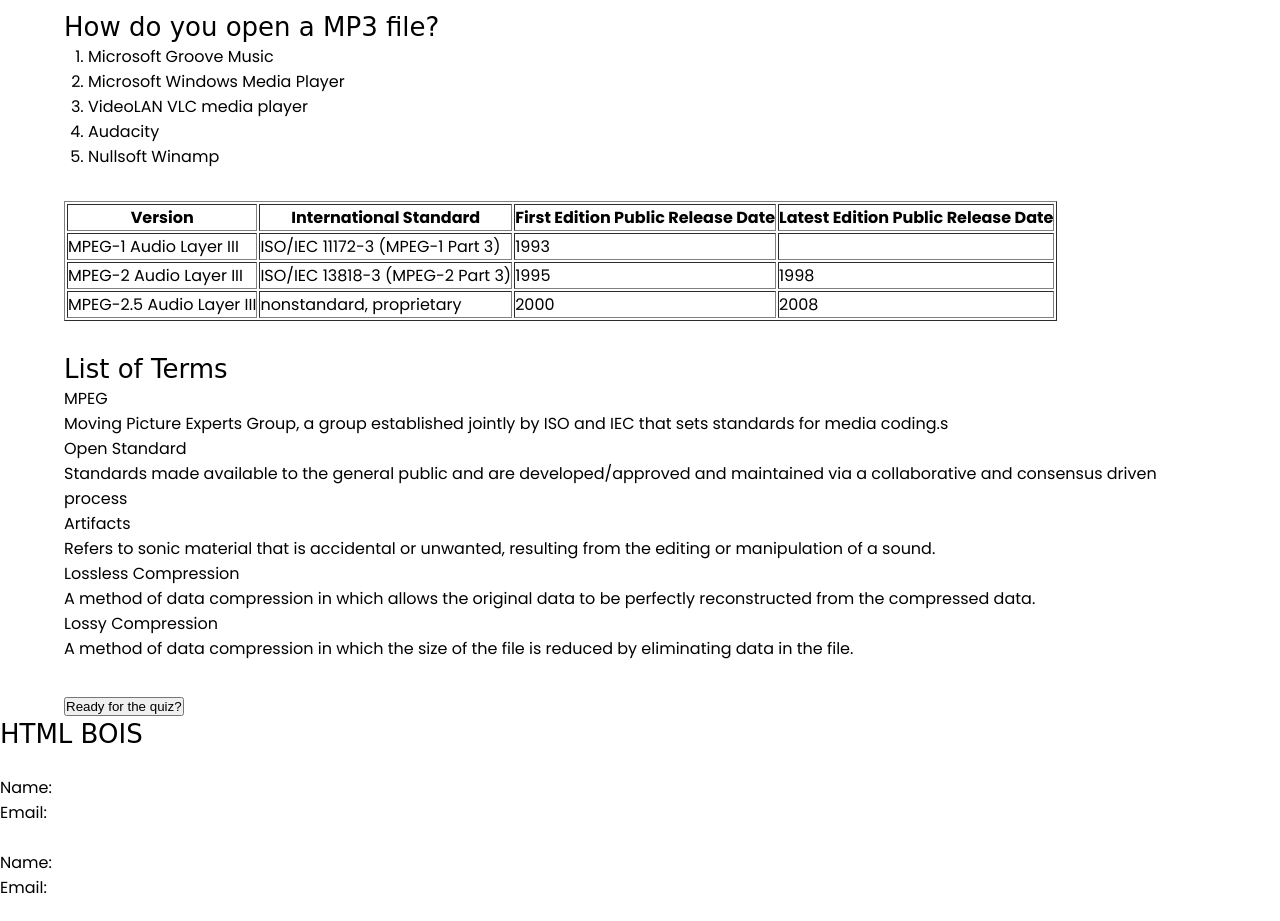
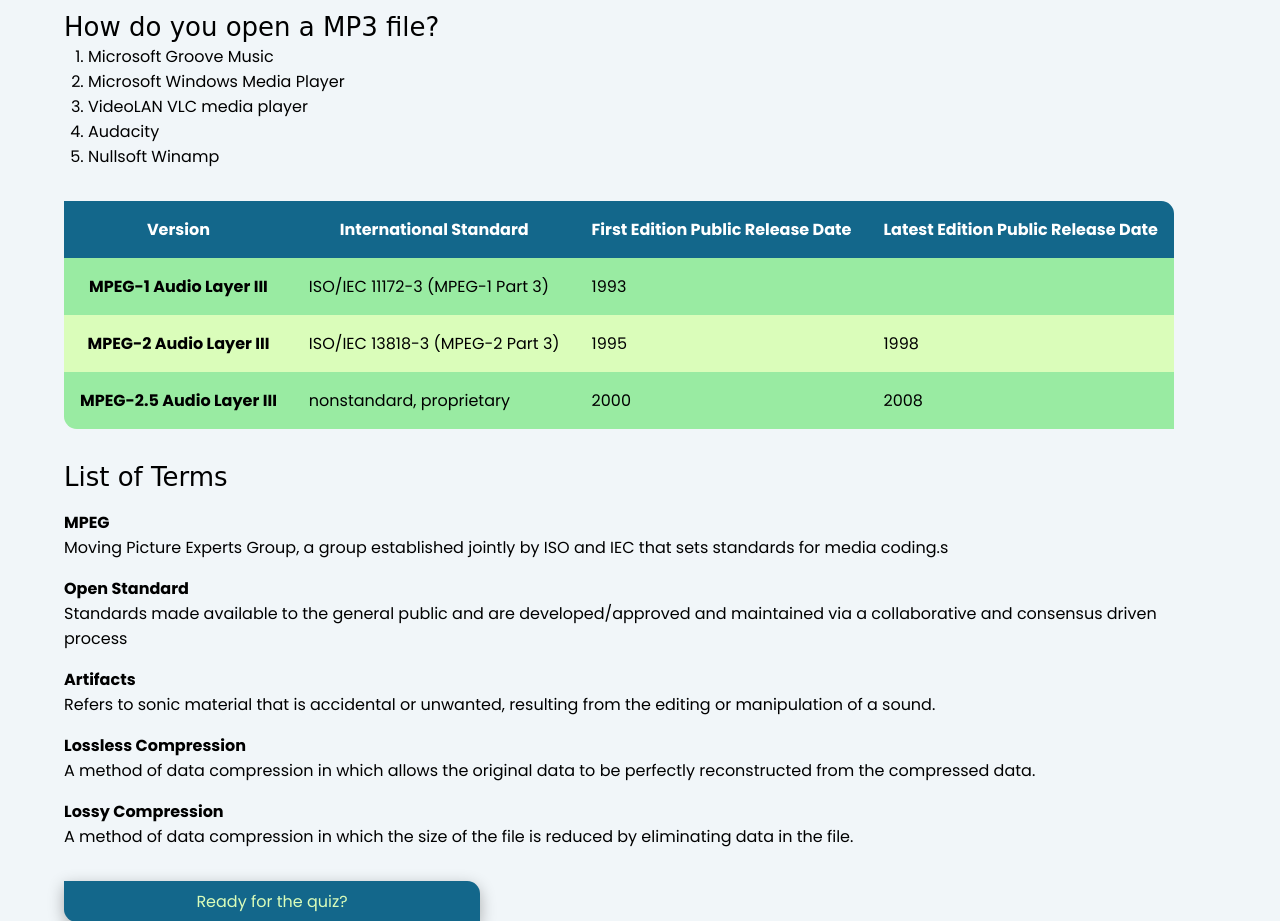
Before and after one commit to Legacy107/COS10026-Assignment, a PHP site: page /topic.html in a window 1280 px wide. Shown: the part 2400-3321 px from the top of the page. Run offline with PHP 8.4, Linux system fonts and the light colour scheme; some web fonts are replaced.

Commit message:
feat: topic css more styling

```diff
--- a/styles/style.css
+++ b/styles/style.css
@@ -13,6 +13,7 @@ body {
     --green-400: hsla(127, 67%, 76%, 1);
     --green-500: hsla(171, 52%, 52%, 1);
     --cyan-400: hsla(198, 76%, 31%, 1);
+    --cyan-500: hsla(198, 71%, 26%, 1); /* button active */
     --black-400: hsla(200, 96%, 10%, 1);
     --gray-300: hsla(0, 0%, 77%, 1);
     --gray-400: hsla(200, 9%, 72%, 1);
@@ -29,7 +30,7 @@ h2 {
 /*---Navigation---*/
 nav {
     width: 100%; /*full length nav bar*/
-    padding: 16px; /*make space for items*/
+    padding: 1em; /*make space for nav*/
     display: flex;
     background: var(--cyan-400);
 }
@@ -44,7 +45,7 @@ nav ul {
     width: 60%; /*area*/
     margin-right: 10%; /*empty space in right*/
     text-align: right; /*nav item to right*/
-    font-size: 20px;
+    font-size: 1.2em;
 }
 
 nav ul li {
@@ -68,21 +69,26 @@ ul li a:active { /*nav and topic-aside*/
 /*---Navigation---*/
 
 /*---Topic HTML---*/
+#topic-main {
+    background-color: var(--green-100);
+}
+
 #topic-article {
-    width: 94%; /*main area*/
-    margin: 0 3%; /*top-bottom, left-right*/
+    width: 100%; /*main area*/
     display: grid;
+    column-gap: 5%; /*left-right gaps*/
+    grid-template-columns: 0% 90% 0%; /*width of 2 columns*/
     grid-template-areas: /*how the stuff is arranged*/
-        'graphic'
-        'history'
-        'owner'
-        'image'
-        'compare'
-        'software'
-        'table'
-        'term'
-        'aside'
-        'quiz';
+        '. graphic .'
+        '. history .'
+        '. owner .'
+        'image image image'
+        '. compare .'
+        '. software .'
+        '. table .'
+        '. term .'
+        '. aside .'
+        '. quiz .';
 }
 
 #topic-graphic {
@@ -111,6 +117,9 @@ ul li a:active { /*nav and topic-aside*/
 #topic-image img {
     width: 100%; /*full length*/
 }
+#topic-image figcaption {
+    padding-left: 5%; /*make caption move to the right*/
+}
 
 #topic-compare {
     grid-area: compare;
@@ -128,21 +137,55 @@ ul li a:active { /*nav and topic-aside*/
 #topic-table {
     grid-area: table;
     margin-top: 2em;
+    overflow: auto; /*when table cant fit into screen, make table scrollable*/
+}
+#topic-table table {
+    border-collapse: collapse;
+}
+#topic-table table tr th  {
+    color: white;
+    padding: 1em; /*give space for items*/
+}
+#topic-table table tr td  {
+    padding: 1em; /*give space for items*/
+}
+#topic-table table tr td:first-child { /*all tr's first td*/
+    font-weight: bold;
+    text-align: center;
+}
+#topic-table table tr:nth-child(even) { /*all even tr*/
+    background-color: var(--green-400);
+}
+#topic-table table tr:nth-child(odd) { /*all odd tr*/
+    background-color: var(--green-300);
+}
+#topic-table table tr:first-child { /*first tr*/
+    background-color: var(--cyan-400);
+}
+#topic-table table tr:last-child td:first-child { /*first column, last row*/
+    border-radius: 0 0 0 0.8em; /*top-left, top-right, bottom-right, bottom-left*/
+}
+#topic-table table tr:first-child th:last-child { /*first row, last column*/
+    border-radius: 0 0.8em 0 0; /*top-left, top-right, bottom-right, bottom-left*/
 }
 
 #topic-term {
     grid-area: term;
     margin-top: 2em;
 }
+#topic-term dl dt {
+    font-weight: bold;
+    margin-top: 1em;
+}
 
 #topic-aside {
     grid-area: aside;
     margin-top: 2em;
+    padding: 8%; /*content placement*/
     color: white;
     background-color: var(--green-500);
-    border-radius: 10px 10px 0 10px; /*top-left, top-right, bottom-right, bottom-left*/
-    padding: 8%; /*content placement*/
-    box-shadow: 10px 10px 10px rgb(0 0 0 / 30%); /*left-right, top-bottom, density, size, color*/
+    border-radius: 1em 1em 0 1em; /*top-left, top-right, bottom-right, bottom-left*/
+    box-shadow: 0.5em 0.5em 1em rgb(0 0 0 / 30%); /*left-right, top-bottom, density, size, color*/
 }
 #topic-aside ul {
     padding-left: 10%; /*make the bullet points move to the right*/
@@ -151,31 +194,52 @@ ul li a:active { /*nav and topic-aside*/
 #topic-quiz {
     grid-area: quiz;
     margin-top: 2em;
+    margin-bottom: 2em;
+    background-color: var(--cyan-400);
+    border-radius: 0 0.8em 0 0.8em; /*top-left, top-right, bottom-right, bottom-left*/
+    box-shadow: 0 0.3em 1em rgb(0 0 0 / 30%); /*left-right, top-bottom, density, size, color*/
+}
+#topic-quiz button {
+    width: 100%; /*setup for text align center*/
+    margin: 0 auto; /*text align center*/
+    padding: 0.5em 0 0.5em; /*top left-right bottom*/
+    color: var(--green-300);
+    background: none; /*remove button background style*/
+    border: none; /*remove button border style*/
+    cursor: pointer; /*set cursor to pointer when hovering*/
+    font: inherit; /*inherit font instead of using button font*/
+}
+#topic-quiz:active { /*when button is being clicked*/
+    background-color: var(--cyan-500);
 }
 /*---Topic HTML---*/
 
 @media screen and (min-width: 481px) { /*minimum needs to have n-size, then apply (tablet)*/
+    #topic-graphic {
+        width: 26em; /*length of line*/
+    }
+
+    #topic-quiz {
+        width: 26em; /*length of button*/
+    }
 }
 
 @media screen and (min-width: 961px) { /*minimum needs to have n-size, then apply (pc)*/
     #topic-article {
-        width: 90%; /*main area*/
-        margin: 0 5%; /*top-bottom, left-right*/
-        column-gap: 10%; /*left-right gaps*/
-        grid-template-columns: 70% 20%; /*width of 2 columns*/
+        grid-template-columns: 0% 63% 22% 0%; /*width of 2 columns*/
         grid-template-areas: /*how the stuff is arranged*/
-            'graphic aside'
-            'history aside'
-            'owner aside'
-            'image image'
-            'compare compare'
-            'software software'
-            'table table'
-            'term term'
-            'quiz quiz';
+            '. graphic aside .'
+            '. history aside .'
+            '. owner aside .'
+            '. image image .'
+            '. compare compare .'
+            '. software software .'
+            '. table table .'
+            '. term term .'
+            '. quiz quiz .';
     }
 
-    #topic-graphic {
-        width: 32em; /*length of line*/
+    #topic-image figcaption {
+        padding-left: 0; /*make caption move back from the right*/
     }
 }
--- a/topic.html
+++ b/topic.html
@@ -28,7 +28,7 @@
         </nav>
     </header>
 
-    <main id="main_content">
+    <main id="topic-main">
         <section id="topic-hero-section">
             <img src="./images/intro_background.jpeg" alt="image of an MP3 player">
             <h1>MP3 FORMAT</h1>
@@ -65,6 +65,7 @@
                 <img src="./images/intro_background.jpeg" alt="image of an MP3 player">
                 <figcaption>Picture</figcaption>
             </figure>
+
             <section id="topic-compare">
                 <h2>Audio Compression compared to other formats</h2>
                 MP3 support remains at a near-universal level for various different uses. The main reason is because of its common usage, but also because data can be compressed by up to 10 times more than the storage for the same data on CD quality files.
@@ -87,7 +88,7 @@
             </section>
 
             <section id="topic-table">
-                <table border="1">
+                <table>
                     <tr>
                         <th>Version</th>
                         <th>International Standard</th>
```
